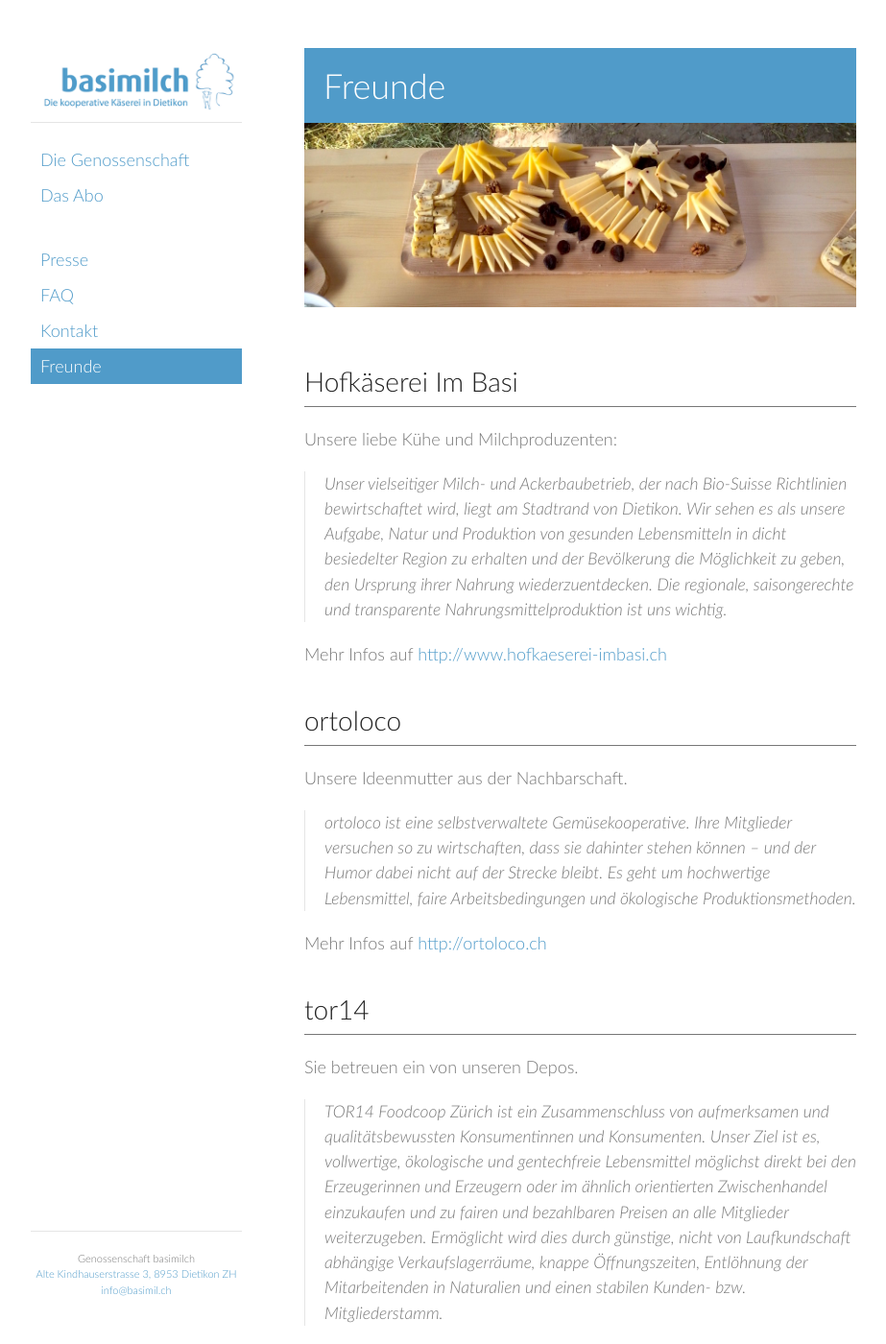
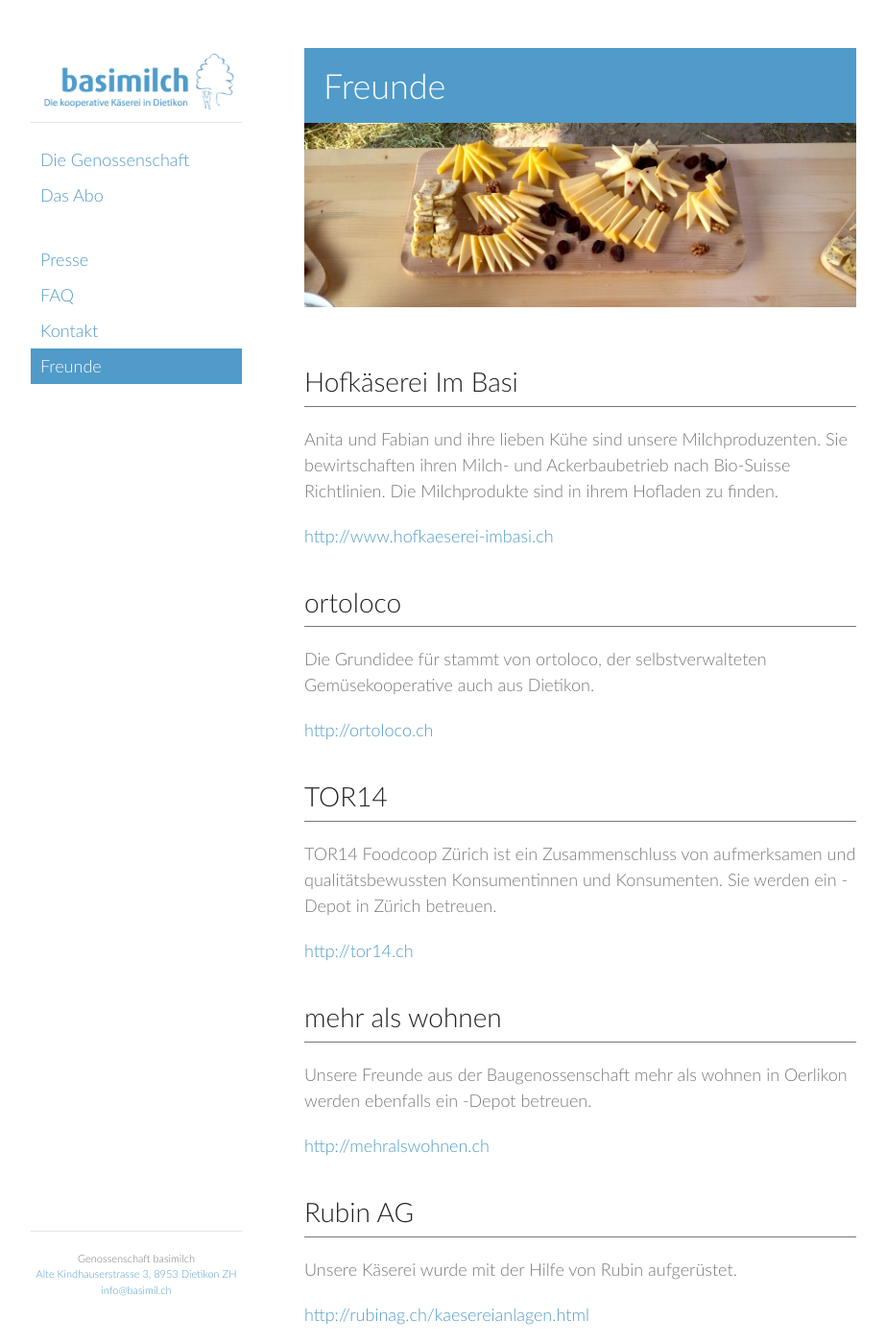
Before and after one commit to vryser/basimilch.github.io, a Jekyll site: the page built from pages/08-freunde.md, in a window 1280 px wide and 1400 px high. Shown: the whole window at 96% size, without its empty margins (178-1101 px from the left). Built offline with Jekyll 4.4.1, drawn with Linux system fonts in a browser that asks for light colours; some of the changed text lies outside the part shown.

Commit message:
change: correct 'Freunde' page

```diff
--- a/pages/08-freunde.md
+++ b/pages/08-freunde.md
@@ -1,79 +1,43 @@
 ---
 title: Freunde
+description: Verwandte Projekte der Genossenschaft
 permalink: /freunde/
 ---
 
 # Hofkäserei Im Basi
 
-Unsere liebe Kühe und Milchproduzenten:
+Anita und Fabian und ihre lieben Kühe sind unsere Milchproduzenten.
+Sie bewirtschaften ihren Milch- und Ackerbaubetrieb nach Bio-Suisse
+Richtlinien. Die Milchprodukte sind in ihrem Hofladen zu finden.
 
-> Unser vielseitiger Milch- und Ackerbaubetrieb, der nach Bio-Suisse
-> Richtlinien bewirtschaftet wird, liegt am Stadtrand von Dietikon.
-> Wir sehen es als unsere Aufgabe, Natur und Produktion von gesunden
-> Lebensmitteln in dicht besiedelter Region zu erhalten und der
-> Bevölkerung die Möglichkeit zu geben, den Ursprung ihrer Nahrung
-> wiederzuentdecken. Die regionale, saisongerechte und transparente
-> Nahrungsmittelproduktion ist uns wichtig.
+<http://www.hofkaeserei-imbasi.ch>
 
-Mehr Infos auf <http://www.hofkaeserei-imbasi.ch>
 
 # ortoloco
 
-Unsere Ideenmutter aus der Nachbarschaft.
+Die Grundidee für {{ site.info.shortname }} stammt von ortoloco, der selbstverwalteten Gemüsekooperative auch aus Dietikon.
 
-> ortoloco ist eine selbstverwaltete Gemüsekooperative. Ihre
-> Mitglieder versuchen so zu wirtschaften, dass sie dahinter stehen
-> können – und der Humor dabei nicht auf der Strecke bleibt. Es geht
-> um hochwertige Lebensmittel, faire Arbeitsbedingungen und
-> ökologische Produktionsmethoden.
+<http://ortoloco.ch>
 
 
-Mehr Infos auf <http://ortoloco.ch>
+# TOR14
 
-# tor14
+TOR14 Foodcoop Zürich ist ein Zusammenschluss von aufmerksamen und
+qualitätsbewussten Konsumentinnen und Konsumenten. Sie werden ein
+{{ site.info.shortname }}-Depot in Zürich betreuen.
 
-Sie betreuen ein von unseren Depos.
+<http://tor14.ch>
 
-> TOR14 Foodcoop Zürich ist ein Zusammenschluss von aufmerksamen und
-> qualitätsbewussten Konsumentinnen und Konsumenten. Unser Ziel ist
-> es, vollwertige, ökologische und gentechfreie Lebensmittel möglichst
-> direkt bei den Erzeugerinnen und Erzeugern oder im ähnlich
-> orientierten Zwischenhandel einzukaufen und zu fairen und
-> bezahlbaren Preisen an alle Mitglieder weiterzugeben. Ermöglicht
-> wird dies durch günstige, nicht von Laufkundschaft abhängige
-> Verkaufslagerräume, knappe Öffnungszeiten, Entlöhnung der
-> Mitarbeitenden in Naturalien und einen stabilen Kunden- bzw.
-> Mitgliederstamm.
 
-Mehr Infos auf <http://tor14.ch>
+# mehr als wohnen
 
-# Mehr als Wohnen
+Unsere Freunde aus der Baugenossenschaft mehr als wohnen in Oerlikon werden ebenfalls ein {{ site.info.shortname }}-Depot betreuen.
 
-Sie betreuen ein von unseren Depos.
+<http://mehralswohnen.ch>
 
-> Die Stadt Zürich und die Zürcher Wohnbaugenossenschaften haben 2007
-> gemeinsam 100 Jahre städtische Wohnbaupolitik gefeiert. Im
-> Jubiläumsjahr wurde eine grosse Anzahl von Führungen,
-> Diskussionsveranstaltungen, Feste und Ausstellungen sowie ein
-> Ideenwettbewerb durchgeführt.
->
-> Daraus entstand die Idee, die Erkenntnisse des Jubiläumsjahres in
-> ein grosses, wegweisendes Wohnprojekt einfliessen zu lassen. Zu
-> diesem Zweck gründeten mehrere Dutzend Wohnbaugenossenschaften
-> gemeinsam die baugenossenschaft mehr als wohnen. Ihr Projekt soll in
-> mehrerer Hinsicht neue Wege und Inhalte ausprobieren und soll dabei
-> auch eine Innovationsplattform für die bestehenden
-> Wohnbaugenossenschaften sein.
-
-Mehr Infos auf <http://mehralswohnen.ch>
 
 # Rubin AG
 
-Sie rusten unsere Käserei auf.
+Unsere Käserei wurde mit der Hilfe von Rubin aufgerüstet.
 
-> In den letzten 34 Jahren haben wir uns einen Namen in der Planung,
-> Installation und Einrichten / Betrieb-Setzung von Alp- und
-> Talkäsereien bis hin zur vollständigen Produktionseinführung der
-> Käserei gemacht.
-
-Mehr Infos auf <http://rubinag.ch/kaesereianlagen.html>
+<http://rubinag.ch/kaesereianlagen.html>
```
